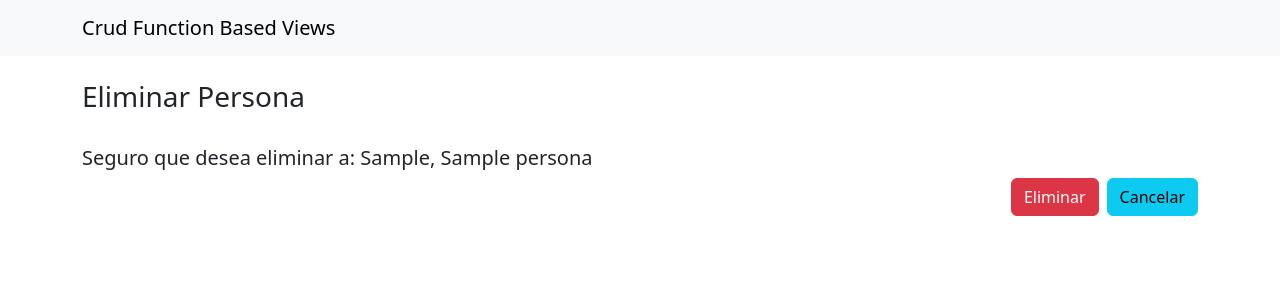
After one commit to sergiovnp/DjangoCrudFbv, a Django app: page /eliminar/1/ in a window 1280 px wide. The commit adds this page. Shown: the top 300 px of the page. Run offline with Django 4.2, Linux system fonts and the light colour scheme; tables that the repository leaves empty hold one stand-in row (values such as "Sample post"); some libraries are stand-ins or nearby versions.

Commit message:
Se crea vista Eliminar

```diff
--- a/personas/templates/detalle.html
+++ b/personas/templates/detalle.html
@@ -24,7 +24,7 @@
         <div class="d-grid gap-2 d-md-flex justify-content-md-end">
             <a class="btn btn-info" href="{% url 'lista' %}" role="button">Listar</a>
             <a class="btn btn-primary" href="{% url 'editar' persona.id %}" role="button">Editar</a>
-            <a class="btn btn-danger" href="{% url 'lista' %}" role="button">Eliminar</a>
+            <a class="btn btn-danger" href="{% url 'eliminar' persona.id %}" role="button">Eliminar</a>
           </div>
 
 </div>
--- /dev/null
+++ b/personas/templates/eliminar.html
@@ -0,0 +1,30 @@
+{% extends 'index.html' %}
+{% load crispy_forms_tags %}
+{% load static %}
+
+
+
+{% block content %}
+<br>
+
+<div class="container">
+
+    <h3>Eliminar Persona</h3>
+    <br>
+    {% if persona %}
+    <h5>Seguro que desea eliminar a: {{persona.apellido}}, {{persona.nombre}}</h5>
+    <form action="" enctype="multipart/form-data" method="POST">
+        {% csrf_token %}
+        <div class="d-grid gap-2 d-md-flex justify-content-md-end">
+            <button type="submit" class="btn btn-danger">Eliminar</button>
+            <a class="btn btn-info" href="{% url 'lista' %}" role="button">Cancelar</a>
+          </div>
+    </form>
+    {% else %}
+            <h3>No hay registros de una Persona para eliminar...</h3>
+    {% endif %}
+
+</div>
+
+
+{% endblock %}
--- a/personas/url.py
+++ b/personas/url.py
@@ -6,5 +6,6 @@ urlpatterns = [
     path('', views.personaLista, name='lista'),
     path('detalle/<int:id>/', views.personaDetalle, name='detalle'),
     path('crear/', views.personaCrear, name='crear'),
-    path('editar/<int:id>/', views.personaEditar, name='editar',)
+    path('editar/<int:id>/', views.personaEditar, name='editar'),
+    path('eliminar/<int:id>/', views.personaEliminar, name='eliminar'),
 ]
--- a/personas/views.py
+++ b/personas/views.py
@@ -31,3 +31,13 @@ def personaEditar(request, id):
         return redirect('lista')
 
     return render(request, "editar.html", {'form':form})
+
+
+def personaEliminar(request, id):
+    persona = get_object_or_404(Persona, pk=id)
+
+    if request.method == 'POST':
+        persona.delete()
+        return redirect('lista')
+
+    return render(request, "eliminar.html", {'persona':persona})
```
